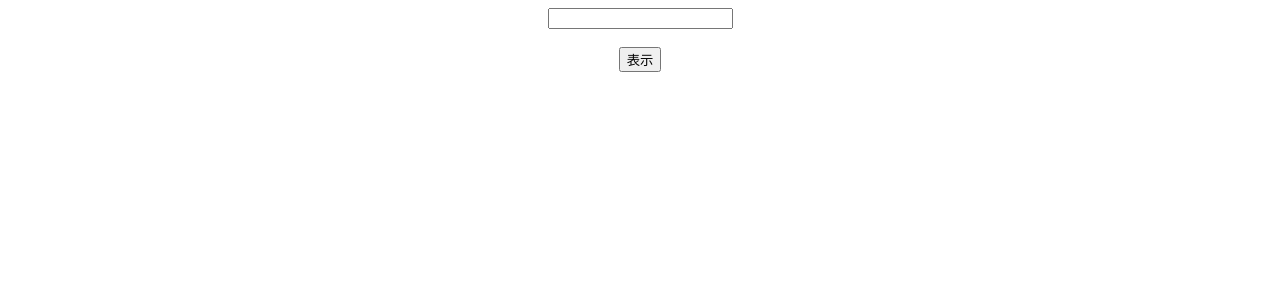
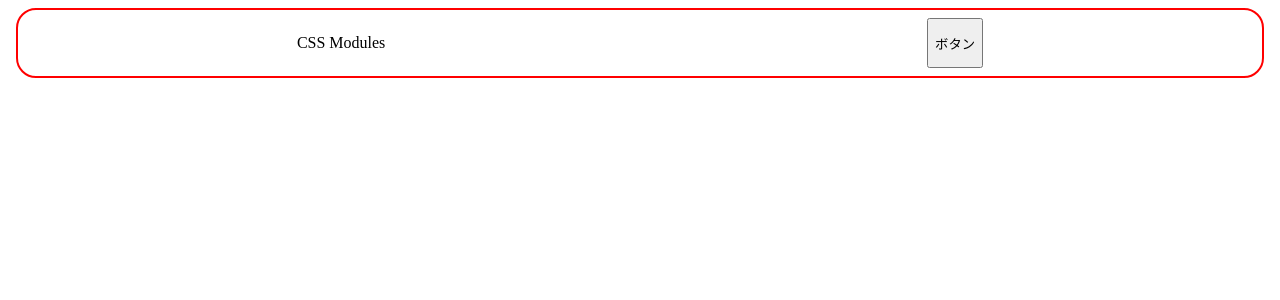
Before and after one commit to takiwaka/ReactPractice2, a React (Create React App) app: page / in a window 1280 px wide. Shown: the top 300 px of the page. Built offline with nearby package versions, Linux system fonts and the light colour scheme.

Commit message:
CSS Modules使い方

```diff
--- a/src/App.js
+++ b/src/App.js
@@ -1,24 +1,6 @@
-import { useState, useCallback } from "react";
-import { Child } from "./components/Child";
+import { CssModules } from "./components/CssModules";
 import "./styles.css";
 
 export default function App() {
-  console.log("reflesh");
-
-  const [text, setText] = useState("");
-  const [open, setOpen] = useState(false);
-
-  const onChangeText = (e) => setText(e.target.value);
-  const onClickOpen = () => setOpen(!open);
-  const onClickClose = useCallback(() => setOpen(false), []);
-
-  return (
-    <div className="App">
-      <input value={text} onChange={onChangeText} />
-      <br />
-      <br />
-      <button onClick={onClickOpen}>表示</button>
-      <Child open={open} onClickClose={onClickClose} />
-    </div>
-  );
+  return <CssModules />;
 }
--- /dev/null
+++ b/src/components/CssModules.jsx
@@ -0,0 +1,10 @@
+import classes from "./CssModules.module.scss";
+
+export const CssModules = () => {
+  return (
+    <div className={classes.container}>
+      <p>CSS Modules</p>
+      <button>ボタン</button>
+    </div>
+  );
+};
--- /dev/null
+++ b/src/components/CssModules.module.scss
@@ -0,0 +1,9 @@
+.container{
+  border: solid 2px red;
+  border-radius: 20px;
+  padding: 8px;
+  margin: 8px;
+  display: flex;
+  justify-content: space-around;
+
+}
```
Also changed, not shown: package.json (+12 -2 lines).
